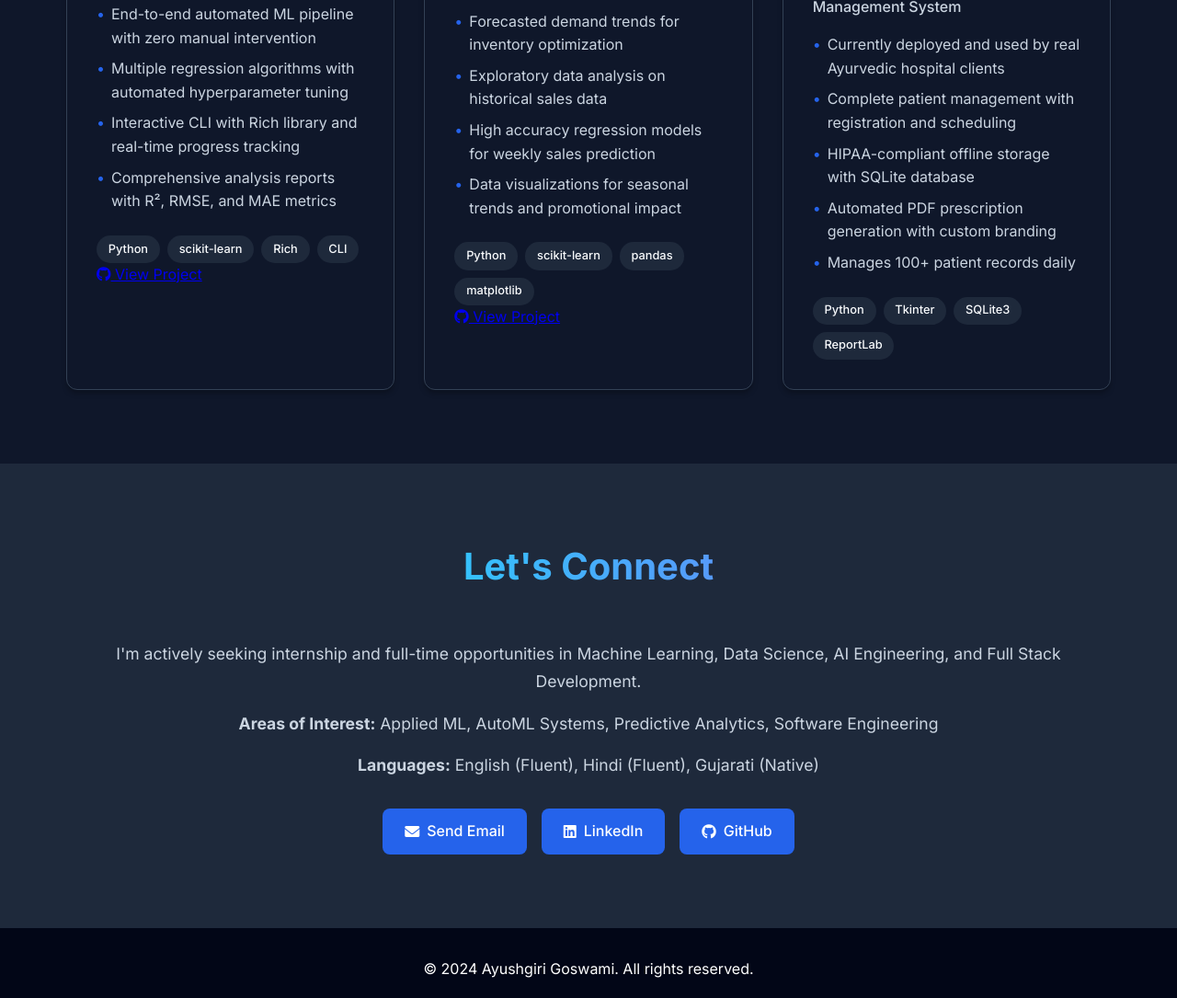
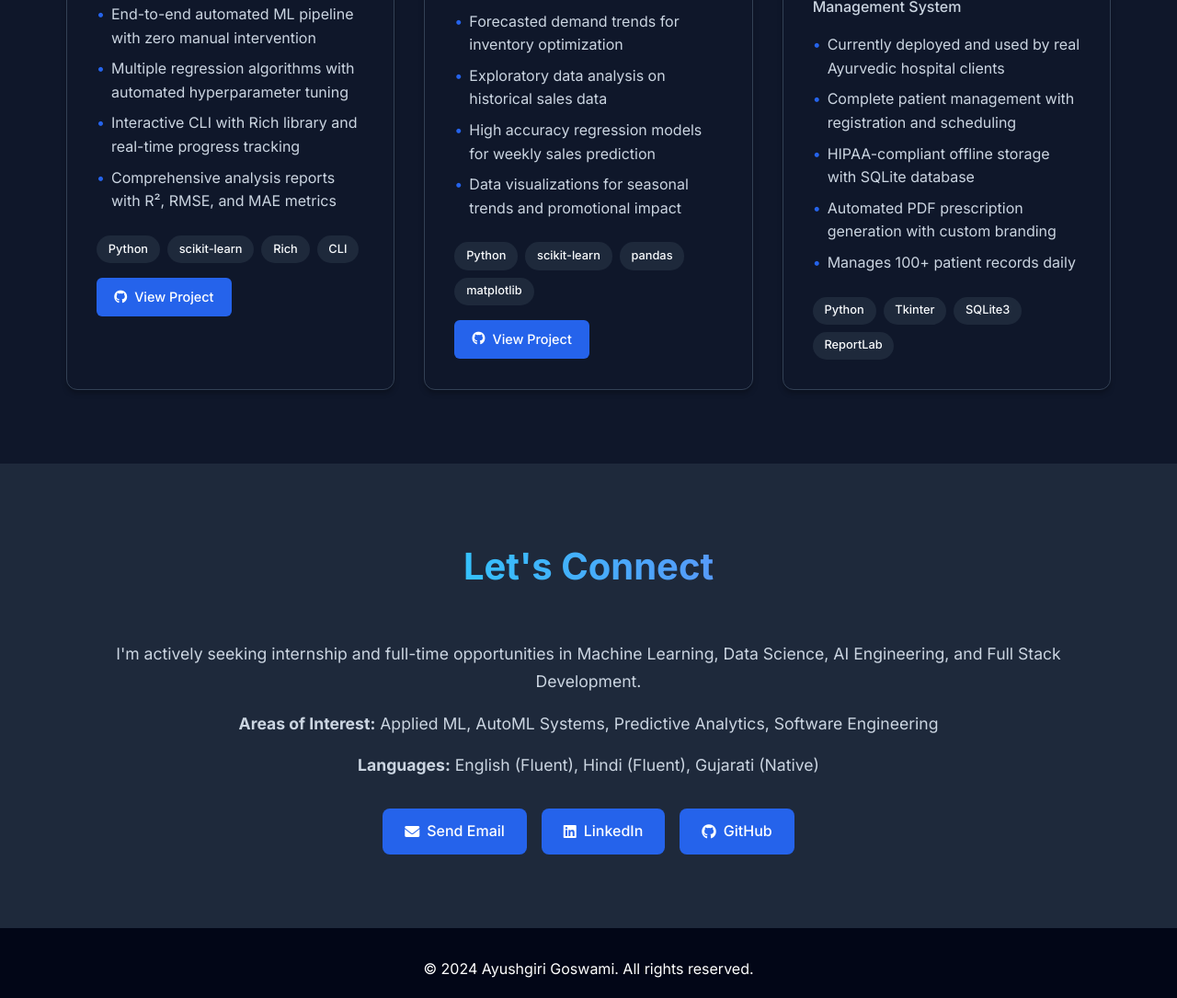
Before and after one commit to Ayushgirigoswami/portfolio, a plain HTML site: page index.html in a window 1280 px wide. Shown: the part 2889-3974 px from the top of the page at 92% size. Drawn offline with Linux system fonts and the light colour scheme; a script that the page names is missing.

Commit message:
Add styles for project button with hover effect

```diff
--- a/styles.css
+++ b/styles.css
@@ -542,6 +542,26 @@ body {
     font-weight: 500;
 }
 
+.project-btn {
+    display: inline-flex;
+    align-items: center;
+    gap: 0.5rem;
+    padding: 0.6rem 1.2rem;
+    background: var(--primary-color);
+    color: white;
+    text-decoration: none;
+    border-radius: 6px;
+    font-size: 0.9rem;
+    font-weight: 500;
+    transition: all 0.3s ease;
+    margin-top: 1rem;
+}
+
+.project-btn:hover {
+    background: var(--secondary-color);
+    transform: translateY(-2px);
+}
+
 /* Reveal Animation */
 .reveal {
     opacity: 0;
```
